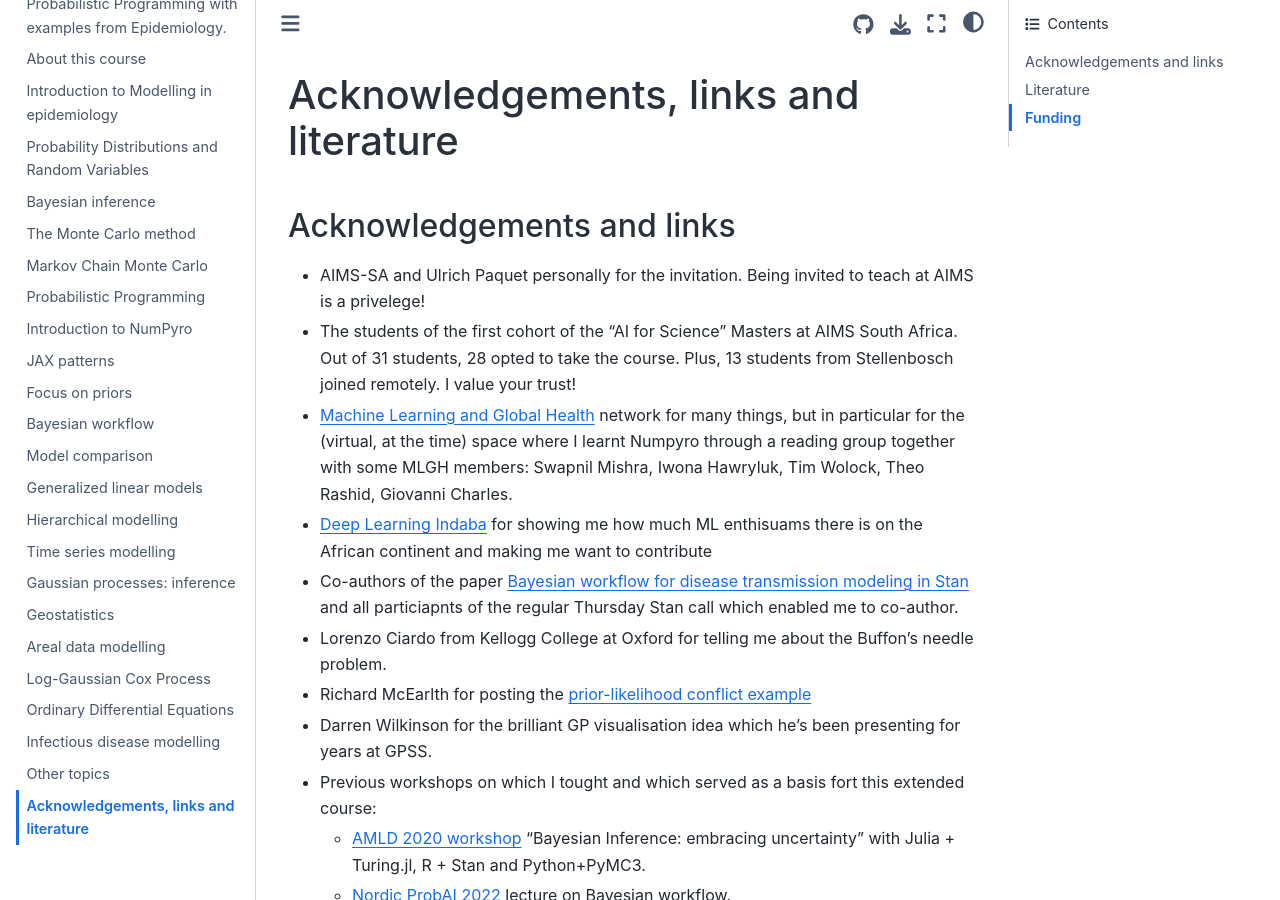
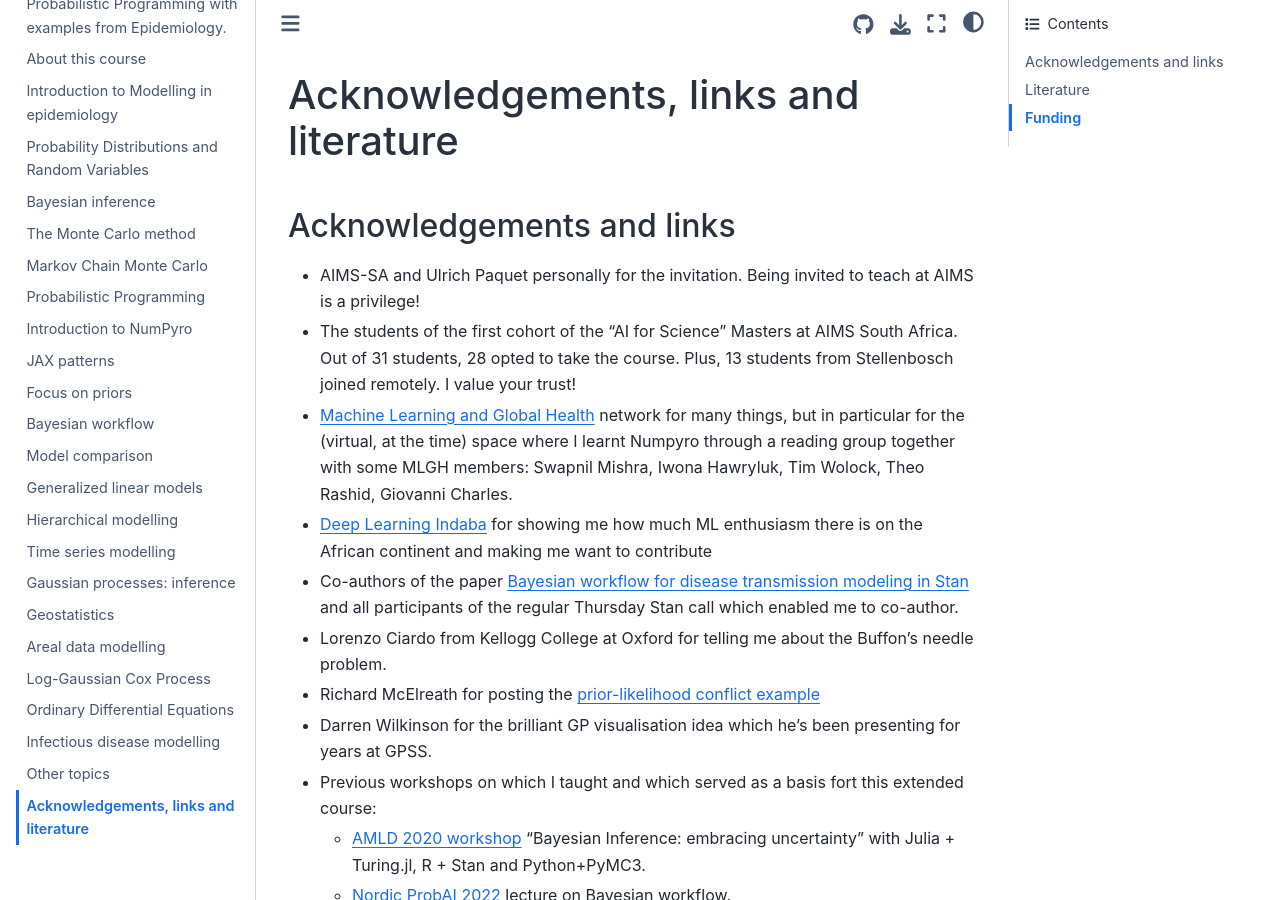
Before and after one commit to elizavetasemenova/prob-epi, a Jupyter Book: the page built from 999_acknowledgements.md, in a window 1280 px wide and 900 px high. Built offline with Jupyter Book 1.0.4 settings and Sphinx 7.4.7 and the Sphinx Book theme 1.1.4, drawn with Linux system fonts in a browser that asks for light colours; pages that are not in the unit, such as notebooks, are missing from menus.

Commit message:
Fix typos

```diff
--- a/999_acknowledgements.md
+++ b/999_acknowledgements.md
@@ -1,15 +1,15 @@
 # Acknowledgements, links and literature
 
 ## Acknowledgements and links
-- AIMS-SA and Ulrich Paquet personally for the invitation. Being invited to teach at AIMS is a privelege!
+- AIMS-SA and Ulrich Paquet personally for the invitation. Being invited to teach at AIMS is a privilege!
 - The students of the first cohort of the "AI for Science" Masters at AIMS South Africa. Out of 31 students, 28 opted to take the course. Plus, 13 students from Stellenbosch joined remotely. I value your trust!
 - [Machine Learning and Global Health](mlgh.net/people) network for many things, but in  particular for the (virtual, at the time) space where I learnt Numpyro through a reading group together with some MLGH members: Swapnil Mishra, Iwona Hawryluk, Tim Wolock, Theo Rashid, Giovanni Charles.
-- [Deep Learning Indaba](https://deeplearningindaba.com/) for showing me how much ML enthisuams there is on the African continent and making me want to contribute
-- Co-authors of the paper [Bayesian workflow for disease transmission modeling in Stan](https://onlinelibrary.wiley.com/doi/abs/10.1002/sim.9164) and all particiapnts of the regular Thursday Stan call which enabled me to co-author.
+- [Deep Learning Indaba](https://deeplearningindaba.com/) for showing me how much ML enthusiasm there is on the African continent and making me want to contribute
+- Co-authors of the paper [Bayesian workflow for disease transmission modeling in Stan](https://onlinelibrary.wiley.com/doi/abs/10.1002/sim.9164) and all participants of the regular Thursday Stan call which enabled me to co-author.
 - Lorenzo Ciardo from Kellogg College at Oxford for telling me about the Buffon's needle problem.
-- Richard McEarlth for posting the [prior-likelihood conflict example](https://twitter.com/rlmcelreath/status/1701165075493470644)
+- Richard McElreath for posting the [prior-likelihood conflict example](https://twitter.com/rlmcelreath/status/1701165075493470644)
 - Darren Wilkinson for the brilliant GP visualisation idea which he's been presenting for years at GPSS.
-- Previous workshops on which I tought and which served as a basis fort this extended course:
+- Previous workshops on which I taught and which served as a basis fort this extended course:
     - [AMLD 2020 workshop](https://github.com/elizavetasemenova/EmbracingUncertainty) "Bayesian Inference: embracing uncertainty" with Julia + Turing.jl, R + Stan and Python+PyMC3.
     - [Nordic ProbAI 2022](https://probabilistic.ai/) lecture on Bayesian workflow.
 - Kira Duesterwald and James Allingham for writing together the [DLI-23](https://github.com/deep-learning-indaba/indaba-pracs-2023) practical, which is used in the chapter on probability distributions and random variables.
```
